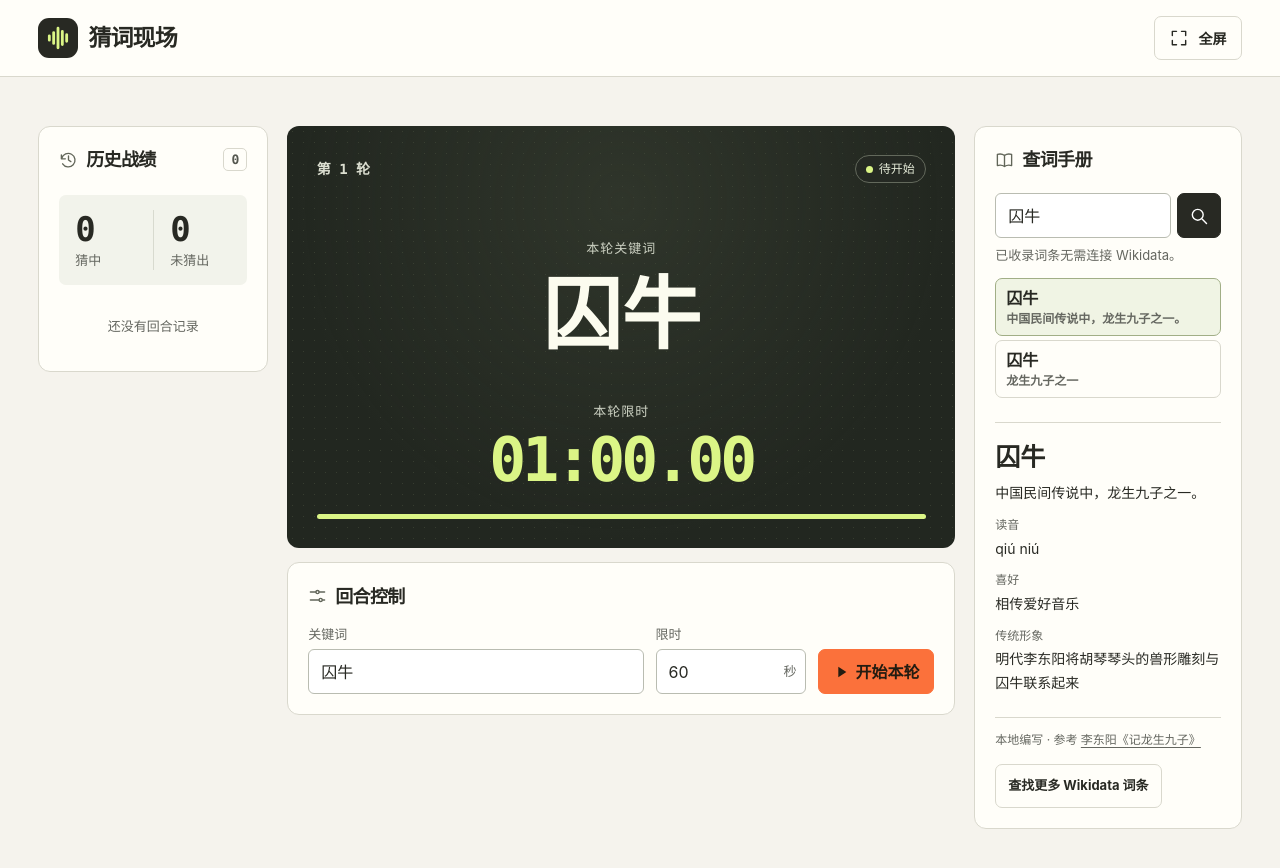
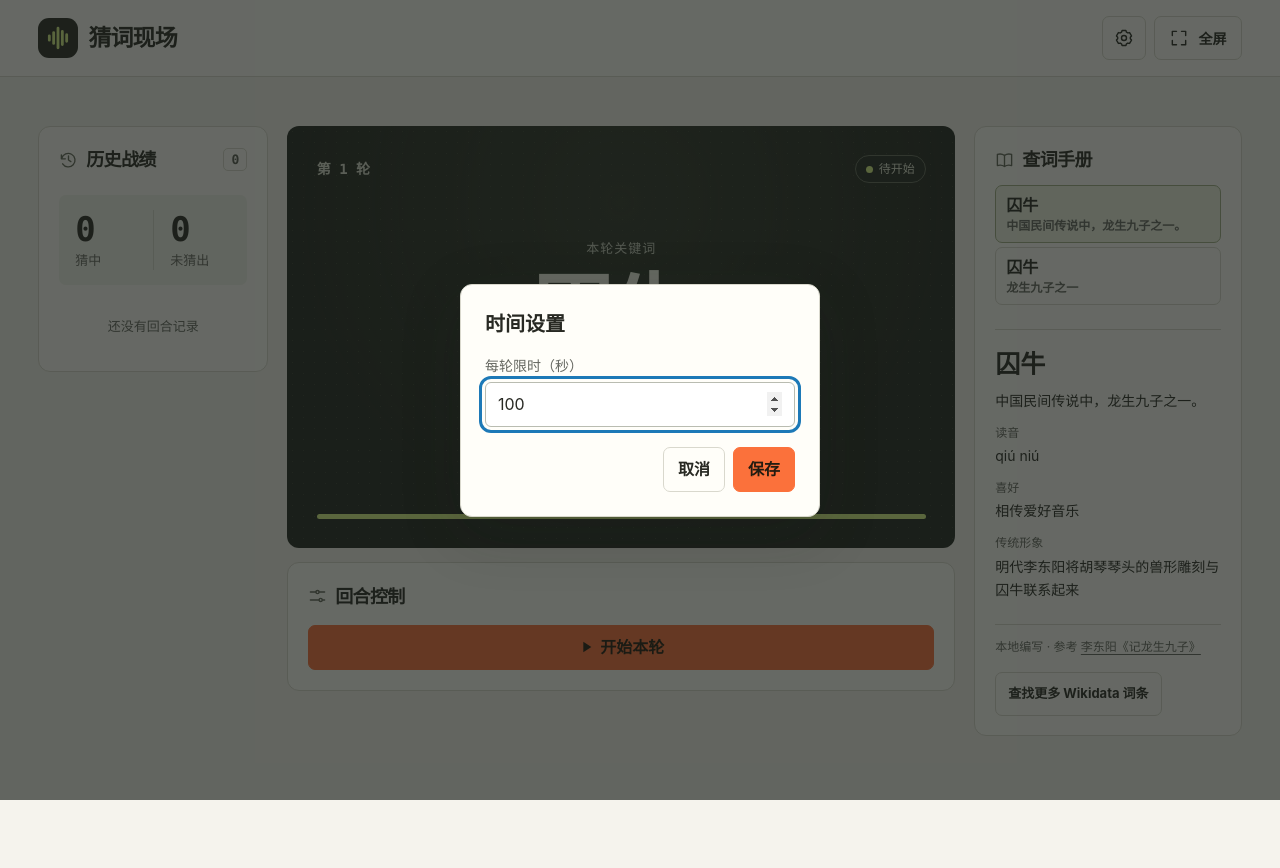
Before and after one commit to FiresChain/word-guess, a plain HTML site: page index.html in a window 1280 px wide. Both pictures are taken after a click on the button "时间设置". After the commit the page ends 800 px from the top, so only its background shows below. Drawn offline with Linux system fonts and the light colour scheme.

Commit message:
Edit the stage keyword in place and move the round timer to settings

```diff
--- a/index.html
+++ b/index.html
@@ -6,8 +6,8 @@
   <meta name="theme-color" content="#f5f3ed">
   <title>猜词现场 · FiresChain Tools</title>
   <link rel="stylesheet" href="styles.css">
+  <script defer src="lookup.js"></script>
   <script defer src="rounds.js"></script>
-  <script defer src="lookup.js"></script>
   <script defer src="screen.js"></script>
 </head>
 <body>
@@ -17,28 +17,30 @@
     <symbol id="book" viewBox="0 0 24 24"><path d="M12 6.3C9.8 4.6 6 4.1 3 5v14c3-.9 6.8-.4 9 1.3 2.2-1.7 6-2.2 9-1.3V5c-3-.9-6.8-.4-9 1.3Zm0 0v14"/></symbol>
     <symbol id="expand" viewBox="0 0 24 24"><path d="M9 4H4v5m11-5h5v5M4 15v5h5m11-5v5h-5"/></symbol>
     <symbol id="play" viewBox="0 0 24 24"><path d="m8 4 12 8-12 8z" fill="currentColor" stroke="none"/></symbol>
-    <symbol id="search" viewBox="0 0 24 24"><circle cx="10.5" cy="10.5" r="6.5"/><path d="m16 16 5 5"/></symbol>
+    <symbol id="gear" viewBox="0 0 24 24"><path d="m9 4 .7-2h4.6l.7 2 1.5.9 2.2-.4 2.3 4-1.4 1.6v1.8l1.4 1.6-2.3 4-2.2-.4-1.5.9-.7 2H9.7l-.7-2-1.5-.9-2.2.4-2.3-4 1.4-1.6v-1.8L3 8.5l2.3-4 2.2.4Z" transform="translate(0 1)"/><circle cx="12" cy="12" r="3"/></symbol>
+    <symbol id="pencil" viewBox="0 0 24 24"><path d="m4 16-1 5 5-1L20 8l-4-4Zm10-10 4 4"/></symbol>
     <symbol id="tune" viewBox="0 0 24 24"><path d="M3 7h7m4 0h7M3 17h11m4 0h3"/><circle cx="12" cy="7" r="2"/><circle cx="16" cy="17" r="2"/></symbol>
   </defs></svg>
   <header class="mast">
     <div class="mast-inner">
       <div class="branding"><span class="logo" aria-hidden="true"><svg><use href="#signal"/></svg></span><h1>猜词现场</h1></div>
-      <button class="screen" id="fullscreen" hidden><svg aria-hidden="true"><use href="#expand"/></svg><span>全屏</span></button>
+      <div class="mast-actions">
+        <button type="button" id="settings" class="screen" aria-label="时间设置" title="时间设置" aria-haspopup="dialog"><svg aria-hidden="true"><use href="#gear"/></svg></button>
+        <button class="screen" id="fullscreen" hidden><svg aria-hidden="true"><use href="#expand"/></svg><span>全屏</span></button>
+      </div>
     </div>
   </header>
   <main class="desk">
     <section class="center" aria-label="猜词主舞台">
       <div class="stage">
         <div class="stage-top"><span id="round-label">第 1 轮</span><span class="status"><i></i><span id="round-state" role="status">待开始</span></span></div>
-        <div class="prompt"><span class="prompt-label">本轮关键词</span><strong id="word">囚牛</strong></div>
-        <div class="timing"><div id="clock-caption">倒计时</div><span id="clock" role="timer" aria-live="off">01:00.00</span></div>
+        <div class="prompt"><span class="prompt-label">本轮关键词</span><button type="button" id="edit-word" title="编辑关键词" aria-haspopup="dialog" aria-labelledby="word edit-label"><strong id="word">囚牛</strong><svg aria-hidden="true"><use href="#pencil"/></svg><span id="edit-label" class="sr-only">编辑关键词</span></button></div>
+        <div class="timing"><div id="clock-caption">倒计时</div><span id="clock" role="timer" aria-live="off">100 秒</span></div>
         <progress id="progress" max="1" value="1" aria-label="剩余时间比例"></progress>
       </div>
       <section class="control panel">
         <div class="section-heading"><svg aria-hidden="true"><use href="#tune"/></svg><h2>回合控制</h2></div>
         <form id="setup">
-          <label for="keyword">关键词<input id="keyword" value="囚牛" maxlength="40" required autocomplete="off"></label>
-          <label for="duration">限时<span class="seconds"><input id="duration" type="number" min="1" max="3600" step="1" value="60" required><span>秒</span></span></label>
           <button class="primary" id="start" type="submit"><svg aria-hidden="true"><use href="#play"/></svg>开始本轮</button>
         </form>
         <div id="play-actions" hidden><button class="primary" id="won" type="button">猜中了</button><button id="failed" type="button">未猜出</button></div>
@@ -51,16 +53,26 @@
     </aside>
     <aside class="lookup panel" aria-labelledby="lookup-title">
       <div class="section-heading"><svg aria-hidden="true"><use href="#book"/></svg><h2 id="lookup-title">查词手册</h2></div>
-      <form id="lookup-form" role="search" aria-label="查词手册">
-        <input type="search" id="query" aria-label="查找词条" aria-describedby="lookup-note" maxlength="100" placeholder="输入要查的词" value="囚牛" required>
-        <button type="submit" aria-label="搜索" title="搜索"><svg aria-hidden="true"><use href="#search"/></svg></button>
-      </form>
-      <p id="lookup-note">已收录词条无需连接 Wikidata。</p>
       <p id="lookup-status" role="status"></p>
       <div id="results" role="group" aria-label="匹配词条" hidden></div>
       <article id="entry" aria-labelledby="entry-title" hidden></article>
       <button id="lookup-online" type="button" hidden>查找更多 Wikidata 词条</button>
     </aside>
   </main>
+  <dialog id="keyword-dialog" aria-labelledby="keyword-title">
+    <form id="keyword-form">
+      <h2 id="keyword-title"><label for="keyword">编辑关键词</label></h2>
+      <input id="keyword" type="text" value="囚牛" maxlength="40" required autocomplete="off" autofocus>
+      <div class="dialog-actions"><button id="cancel-keyword" type="button">取消</button><button class="primary" type="submit">确认</button></div>
+    </form>
+  </dialog>
+  <dialog id="settings-dialog" aria-labelledby="settings-title">
+    <form id="settings-form">
+      <h2 id="settings-title">时间设置</h2>
+      <label for="duration">每轮限时（秒）</label>
+      <input id="duration" type="number" min="1" max="3600" step="1" value="100" required>
+      <div class="dialog-actions"><button id="cancel-settings" type="button">取消</button><button class="primary" type="submit">保存</button></div>
+    </form>
+  </dialog>
 </body>
 </html>
--- a/lookup.js
+++ b/lookup.js
@@ -1,8 +1,6 @@
 (() => {
   "use strict";
 
-  const form = document.querySelector("#lookup-form");
-  const query = document.querySelector("#query");
   const status = document.querySelector("#lookup-status");
   const results = document.querySelector("#results");
   const entry = document.querySelector("#entry");
@@ -339,15 +337,8 @@
     }, `${prefix}暂时无法加载 Wikidata 资料。`, `${prefix}Wikidata 响应超时，请重试。`);
   }
 
-  form.addEventListener("submit", async event => {
-    event.preventDefault();
-    const term = query.value.trim();
-    if (!term) {
-      query.setCustomValidity("请输入要查的词。");
-      query.reportValidity();
-      return;
-    }
-
+  document.addEventListener("word-confirmed", async event => {
+    const term = event.detail;
     cancelOnline();
     const lookup = { term, options: [], selected: null, localAvailable: false };
     currentLookup = lookup;
@@ -369,7 +360,6 @@
     }
   });
 
-  query.addEventListener("input", () => query.setCustomValidity(""));
   onlineButton.addEventListener("click", () => {
     const selected = currentLookup.selected;
     if (selected && !selected.complete) requestDetails(currentLookup, selected);
--- a/rounds.js
+++ b/rounds.js
@@ -3,9 +3,18 @@
 
   const storageKey = 'word-guess.rounds.v1';
   const resultLabels = { win: '猜中', loss: '未猜出', timeout: '超时' };
+  const defaultDuration = 100;
   const setup = document.querySelector('#setup');
+  const editWord = document.querySelector('#edit-word');
+  const keywordDialog = document.querySelector('#keyword-dialog');
+  const keywordForm = document.querySelector('#keyword-form');
   const keyword = document.querySelector('#keyword');
+  const cancelKeyword = document.querySelector('#cancel-keyword');
+  const settings = document.querySelector('#settings');
+  const settingsDialog = document.querySelector('#settings-dialog');
+  const settingsForm = document.querySelector('#settings-form');
   const duration = document.querySelector('#duration');
+  const cancelSettings = document.querySelector('#cancel-settings');
   const word = document.querySelector('#word');
   const clock = document.querySelector('#clock');
   const clockCaption = document.querySelector('#clock-caption');
@@ -21,23 +30,29 @@
   const historyWins = document.querySelector('#history-wins');
   const historyLosses = document.querySelector('#history-losses');
 
-  const { history, active } = loadRounds();
+  const { history, active, preference } = loadRounds();
   let activeRound = active;
-  let finishedRound = active ? null : (history[0] ?? null);
+  let finishedRound = active || preference.showResult === false ? null : (history[0] ?? null);
+  let confirmedWord = active?.word ?? preference.word ?? history[0]?.word ?? keyword.defaultValue.trim();
+  let preferredDuration = preference.duration ?? defaultDuration;
   let frame;
   let deadlineTimer;
+
+  function isKeyword(value) {
+    return typeof value === 'string' && value.length <= 40 && value.trim().length > 0;
+  }
+
+  function isDuration(seconds) {
+    return Number.isInteger(seconds) && seconds >= 1 && seconds <= 3600;
+  }
 
   function isRound(round) {
     return round
       && Number.isSafeInteger(round.number)
       && round.number > 0
-      && typeof round.word === 'string'
-      && round.word.trim().length > 0
-      && round.word.length <= 40
-      && Number.isInteger(round.limitMs)
-      && round.limitMs % 1000 === 0
-      && round.limitMs >= 1000
-      && round.limitMs <= 3_600_000;
+      && isKeyword(round.word)
+      && typeof round.limitMs === 'number'
+      && isDuration(round.limitMs / 1000);
   }
 
   function loadRounds() {
@@ -65,31 +80,35 @@
           && active.deadline > 0
           && active.deadline - Date.now() <= active.limitMs
           ? active : null,
+        preference: {
+          word: isKeyword(saved?.preference?.word) ? saved.preference.word.trim() : undefined,
+          duration: isDuration(saved?.preference?.duration) ? saved.preference.duration : undefined,
+          showResult: saved?.preference?.showResult,
+        },
       };
     } catch {
-      return { history: [], active: null };
+      return { history: [], active: null, preference: {} };
     }
   }
 
   function saveRounds() {
     try {
-      localStorage.setItem(storageKey, JSON.stringify({ history, active: activeRound }));
+      localStorage.setItem(storageKey, JSON.stringify({
+        history,
+        active: activeRound,
+        preference: { word: confirmedWord, duration: preferredDuration, showResult: finishedRound !== null },
+      }));
     } catch {
       // The current page still works when storage is disabled or full.
     }
   }
 
-  function formatTime(ms, roundUp = false) {
-    const centiseconds = roundUp ? Math.ceil(ms / 10) : Math.floor(ms / 10);
-    const minutes = String(Math.floor(centiseconds / 6000)).padStart(2, '0');
-    const seconds = String(Math.floor(centiseconds / 100) % 60).padStart(2, '0');
-    const fraction = String(centiseconds % 100).padStart(2, '0');
-    return `${minutes}:${seconds}.${fraction}`;
+  function formatElapsed(ms) {
+    return `${(Math.floor(ms / 10) / 100).toFixed(2)} 秒`;
   }
 
-  function draftLimit() {
-    const seconds = duration.valueAsNumber;
-    return Number.isInteger(seconds) && seconds >= 1 && seconds <= 3600 ? seconds * 1000 : 0;
+  function lookupConfirmedWord() {
+    if (confirmedWord) document.dispatchEvent(new CustomEvent('word-confirmed', { detail: confirmedWord }));
   }
 
   function remainingTime() {
@@ -100,8 +119,9 @@
     const round = activeRound ?? finishedRound;
     setup.hidden = activeRound !== null;
     playActions.hidden = activeRound === null;
+    editWord.disabled = activeRound !== null;
     roundLabel.textContent = `第 ${round?.number ?? (history[0]?.number ?? 0) + 1} 轮`;
-    const displayWord = round?.word ?? (keyword.value.trim() || '请输入词条');
+    const displayWord = round?.word ?? (confirmedWord || '请输入词条');
     word.textContent = displayWord;
     word.dataset.length = Array.from(displayWord).length > 8 ? 'long' : 'short';
 
@@ -116,18 +136,17 @@
       const remaining = round.limitMs - round.elapsedMs;
       roundState.dataset.state = round.result;
       roundState.textContent = resultLabels[round.result];
-      clock.textContent = formatTime(round.elapsedMs);
-      clockCaption.textContent = `本轮用时 · 剩余 ${formatTime(remaining, true)}`;
+      clock.textContent = formatElapsed(round.elapsedMs);
+      clockCaption.textContent = `本轮用时 · 剩余 ${formatElapsed(remaining)}`;
       progress.value = remaining / round.limitMs;
       return;
     }
 
-    const limit = draftLimit();
     roundState.dataset.state = 'ready';
     roundState.textContent = '待开始';
-    clock.textContent = limit ? formatTime(limit) : '--:--.--';
+    clock.textContent = `${preferredDuration} 秒`;
     clockCaption.textContent = '本轮限时';
-    progress.value = limit ? 1 : 0;
+    progress.value = 1;
   }
 
   function renderHistory() {
@@ -146,7 +165,7 @@
       entry.textContent = round.word;
       const elapsed = document.createElement('span');
       elapsed.className = 'history-time';
-      elapsed.textContent = formatTime(round.elapsedMs);
+      elapsed.textContent = formatElapsed(round.elapsedMs);
       const result = document.createElement('span');
       result.className = 'history-result';
       result.textContent = resultLabels[round.result];
@@ -186,7 +205,7 @@
       finishRound('timeout');
       return;
     }
-    const time = formatTime(remaining, true);
+    const time = `${Math.ceil(remaining / 1000)} 秒`;
     if (clock.textContent !== time) clock.textContent = time;
     progress.value = remaining / activeRound.limitMs;
     frame = requestAnimationFrame(tick);
@@ -207,30 +226,69 @@
     if (activeRound) tick();
   }
 
-  setup.addEventListener('input', () => {
+  function openKeyword() {
+    if (activeRound || keywordDialog.open) return;
+    keyword.value = confirmedWord;
     keyword.setCustomValidity('');
+    keywordDialog.showModal();
+    keyword.focus();
+    keyword.select();
+  }
+
+  editWord.addEventListener('click', openKeyword);
+  cancelKeyword.addEventListener('click', () => keywordDialog.close());
+  keyword.addEventListener('input', () => keyword.setCustomValidity(''));
+  keywordForm.addEventListener('submit', event => {
+    event.preventDefault();
+    if (activeRound) return;
+    const value = keyword.value.trim();
+    if (!isKeyword(value)) {
+      keyword.setCustomValidity('请输入 1 到 40 个字符的词条。');
+      keyword.reportValidity();
+      return;
+    }
+
+    confirmedWord = value;
     finishedRound = null;
+    saveRounds();
     renderRound();
+    keywordDialog.close();
+    lookupConfirmedWord();
+  });
+
+  settings.addEventListener('click', () => {
+    if (document.fullscreenElement || settingsDialog.open) return;
+    duration.value = String(preferredDuration);
+    settingsDialog.showModal();
+    duration.focus();
+  });
+  cancelSettings.addEventListener('click', () => settingsDialog.close());
+  settingsForm.addEventListener('submit', event => {
+    event.preventDefault();
+    const value = duration.valueAsNumber;
+    if (!isDuration(value)) return;
+    preferredDuration = value;
+    saveRounds();
+    if (!activeRound) renderRound();
+    settingsDialog.close();
+  });
+  document.addEventListener('fullscreenchange', () => {
+    if (document.fullscreenElement && settingsDialog.open) settingsDialog.close();
   });
 
   setup.addEventListener('submit', event => {
     event.preventDefault();
     if (activeRound) return;
-
-    const text = keyword.value.trim();
-    const limitMs = draftLimit();
-    if (!text || text.length > 40) {
-      keyword.setCustomValidity('请输入 1 到 40 个字符的词条。');
-      keyword.reportValidity();
+    if (!confirmedWord) {
+      openKeyword();
       return;
     }
-    if (!limitMs) return;
 
-    keyword.value = text;
+    const limitMs = preferredDuration * 1000;
     finishedRound = null;
     activeRound = {
       number: (history[0]?.number ?? 0) + 1,
-      word: text,
+      word: confirmedWord,
       limitMs,
       deadline: Date.now() + limitMs,
     };
@@ -241,13 +299,8 @@
   won.addEventListener('click', () => finishRound('win'));
   failed.addEventListener('click', () => finishRound('loss'));
 
-  const restored = activeRound ?? finishedRound;
-  if (restored) {
-    keyword.value = restored.word;
-    duration.value = String(restored.limitMs / 1000);
-  }
-
   renderHistory();
   if (activeRound) runTimer();
   else renderRound();
+  lookupConfirmedWord();
 })();
--- a/styles.css
+++ b/styles.css
@@ -23,6 +23,10 @@ input { background:#fff; border:1px solid #b9bcb1; border-radius:6px; min-height
 .logo { display:grid; place-items:center; width:40px; height:40px; border-radius:11px; background:var(--ink); color:var(--lime) }
 .logo svg { width:26px; height:26px; stroke-width:2.6 }
 h1 { font-size:23px; letter-spacing:-.04em }
+.mast-actions { display:flex; align-items:center; gap:8px }
+#settings { justify-content:center; width:44px; padding:0 }
+:fullscreen #settings { display:none }
+@media (display-mode: fullscreen) { #settings { display:none } }
 .screen { font-size:14px; background:transparent }
 .desk { display:grid; gap:clamp(14px,1.5vw,26px); grid-template-columns:minmax(195px,.86fr) minmax(0,2.5fr) minmax(225px,1fr); align-items:start; padding-block:clamp(24px,3.8vw,64px) }
 .center { grid-column:2; grid-row:1; min-width:0 }
@@ -37,7 +41,7 @@ h1 { font-size:23px; letter-spacing:-.04em }
 .stats div { display:flex; flex-direction:column; padding:0 16px; gap:1px }
 .stats div+div { border-left:1px solid #d8dacf }
 .stats strong { font:650 34px/1.15 var(--mono) }
-.stats span,.empty,#lookup-note,#lookup-status { font-size:13px; color:var(--muted) }
+.stats span,.empty,#lookup-status { font-size:13px; color:var(--muted) }
 .empty { text-align:center; padding:32px 0 15px }
 #history-list { list-style:none; padding:0; max-height:58vh; overflow:auto }
 #history-list li { display:grid; grid-template-columns:1fr auto; align-items:baseline; gap:3px 8px; border-bottom:1px solid var(--line); padding:13px 0; font-size:13px }
@@ -55,7 +59,12 @@ h1 { font-size:23px; letter-spacing:-.04em }
 .status i { width:7px; height:7px; background:var(--lime); border-radius:50% }
 .prompt { margin:auto 0; padding:26px 0 8px; text-align:center }
 .prompt-label,#clock-caption { display:block; color:#ced3c4; font-size:13px; letter-spacing:.08em }
-#word { display:block; font-size:clamp(42px,6.2vw,98px); font-weight:850; line-height:1.25; overflow-wrap:anywhere; padding-top:6px }
+#edit-word { color:inherit; border:0; background:transparent; position:relative; max-width:100%; padding:3px 24px; }
+#edit-word svg { display:inline-block; width:16px; height:16px; margin-left:3px; color:#c5cdb6; vertical-align:super }
+#edit-word:disabled { cursor:default; filter:none }
+#edit-word:disabled svg { display:none }
+.sr-only { position:absolute; width:1px; height:1px; padding:0; margin:-1px; overflow:hidden; clip-path:inset(50%); white-space:nowrap }
+#word { font-size:clamp(42px,6.2vw,98px); font-weight:850; line-height:1.25; overflow-wrap:anywhere }
 #word[data-length="long"] { font-size:clamp(26px,3.4vw,54px) }
 .timing { text-align:center; margin:0 0 18px }
 #clock { display:block; font:600 clamp(35px,4.8vw,76px)/1.16 var(--mono); color:var(--lime); letter-spacing:-.065em; font-variant-numeric:tabular-nums; margin-top:3px }
@@ -64,21 +73,18 @@ progress::-webkit-progress-bar { background:#49503f }
 progress::-webkit-progress-value { background:var(--lime) }
 progress::-moz-progress-bar { background:var(--lime) }
 .control { margin-top:14px }
-#setup { display:grid; grid-template-columns:minmax(90px,1fr) minmax(75px,.45fr) auto; gap:12px; align-items:end; margin-top:15px }
-#setup label { display:grid; gap:5px; font-size:13px; color:var(--muted) }
-#setup input { color:var(--ink); font-size:16px }
-.seconds { display:block; position:relative }
-.seconds input { padding-right:34px; appearance:textfield }
-.seconds input::-webkit-inner-spin-button { appearance:none }
-.seconds span { position:absolute; right:10px; top:13px; pointer-events:none }
+#setup { margin-top:15px }
+#start { width:100% }
+dialog { width:min(360px, calc(100% - 32px)); border:1px solid var(--line); border-radius:12px; padding:24px; color:var(--ink); background:var(--panel); box-shadow:0 16px 60px #191d1933 }
+dialog::backdrop { background:#171c17a8 }
+dialog h2 { margin-bottom:16px; font-size:20px }
+dialog label:not(h2 label) { display:block; margin-bottom:6px; color:var(--muted); font-size:14px }
+.dialog-actions { margin-top:20px; display:flex; justify-content:flex-end; gap:8px }
 .primary { background:var(--orange); border-color:var(--orange); justify-content:center; gap:6px; min-height:45px; color:#231c11 }
 .primary svg { width:16px; height:16px }
 #play-actions { display:flex; gap:12px; margin-top:18px }
 #play-actions button { flex:1 }
-#lookup-form { margin-top:20px; display:flex; gap:6px }
-#lookup-form input { flex:1 }
-#lookup-form button { padding:0; flex:0 0 44px; display:grid; place-items:center; background:var(--ink); border-color:var(--ink); color:white }
-#lookup-note,#lookup-status:not(:empty) { margin-top:8px }
+#lookup-status:not(:empty) { margin-top:8px }
 #results { margin:8px -4px 0; padding:4px; max-height:236px; overflow:auto }
 .result-option { text-align:left; display:block; width:100%; padding:7px 10px; overflow-wrap:anywhere }
 .result-option+.result-option { margin-top:4px }
@@ -108,7 +114,3 @@ progress::-moz-progress-bar { background:var(--lime) }
   #clock { font-size:clamp(42px,10vw,60px) }
   #history-list { max-height:320px }
 }
-@media(max-width:460px) {
-  #setup { grid-template-columns:1fr 85px }
-  #start { grid-column:1/-1 }
-}
```
